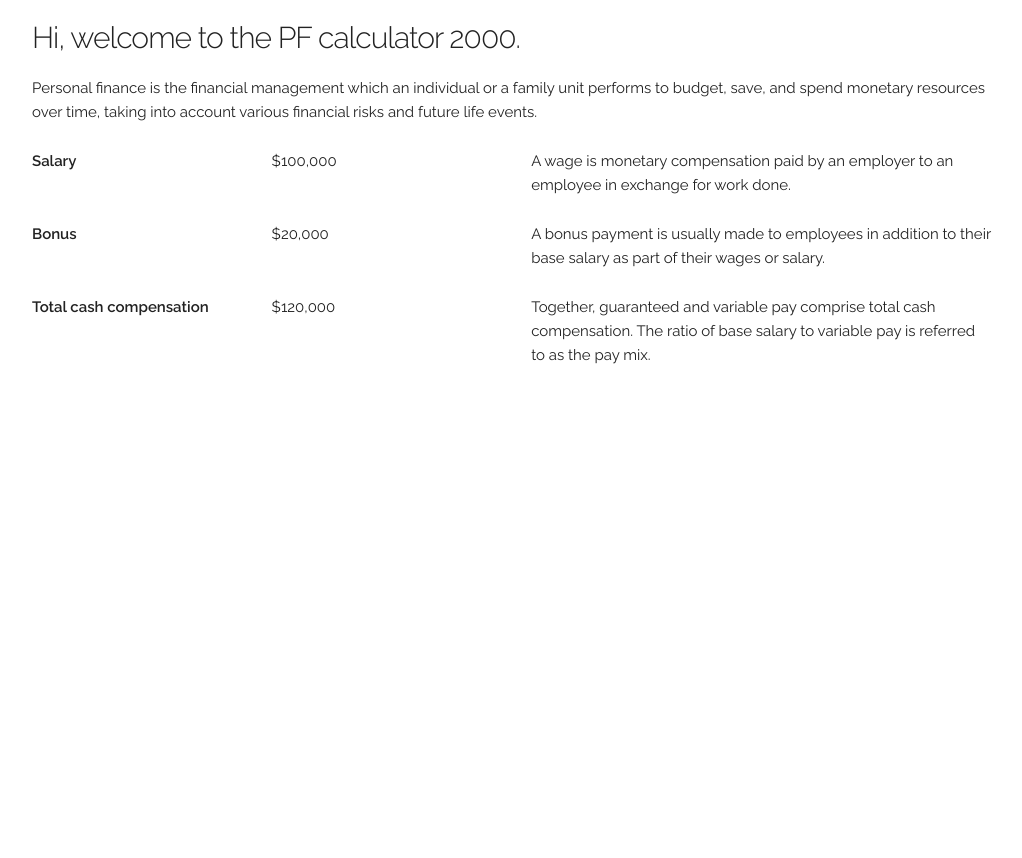
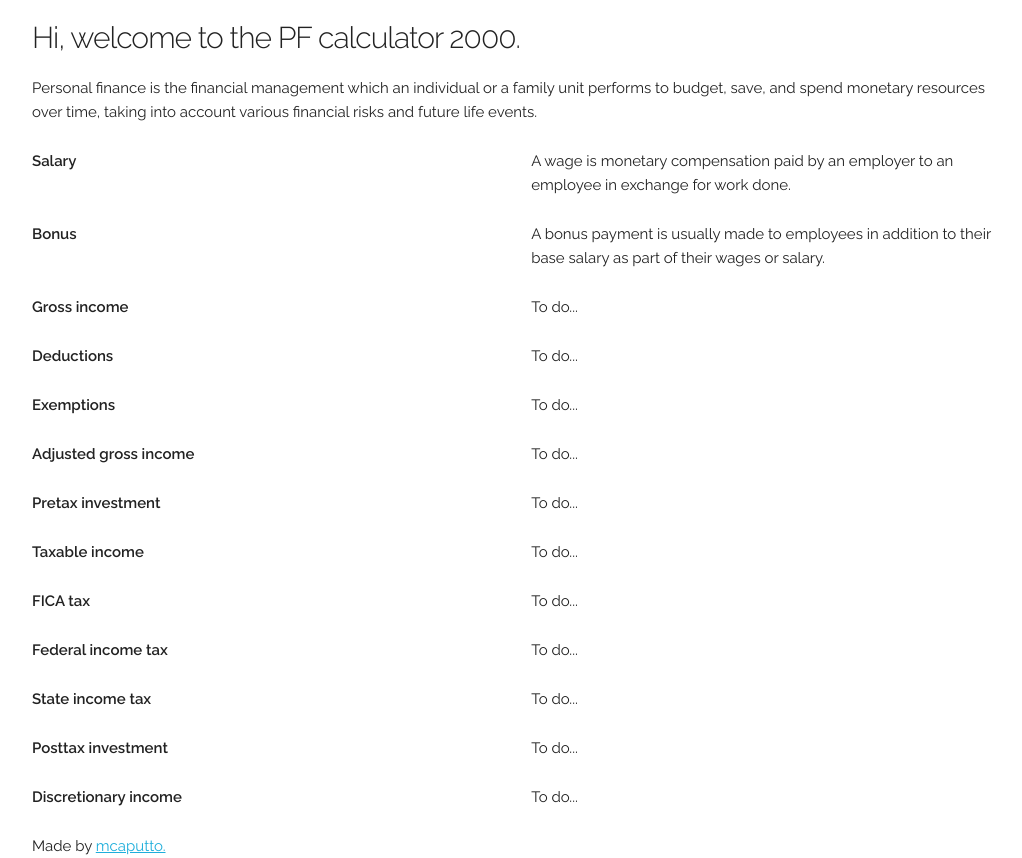
Before and after one commit to mcaputto/react-money, a React (Create React App) app: page / in a window 1280 px wide. Shown: the whole page, without its empty margins (128-1150 px from the left). Before the commit the page ends 800 px from the top, so only its background shows below. Built offline with nearby package versions, Linux system fonts and the light colour scheme.

Commit message:
Iterate through object and generate multiple components

```diff
--- a/src/App.js
+++ b/src/App.js
@@ -7,18 +7,68 @@ import './normalize.css'
 const data = {
     salary: {
         name: 'Salary',
+        value: '$100,000',
         description: 'A wage is monetary compensation paid by an employer to an employee in exchange for work done.',
-        amount: '$100,000',
     },
     bonus: {
         name: 'Bonus',
+        value: '$20,000',
         description: 'A bonus payment is usually made to employees in addition to their base salary as part of their wages or salary.',
-        amount: '$20,000',
     },
-    totalCashCompensation: {
-        name: 'Total cash compensation',
-        description: 'Together, guaranteed and variable pay comprise total cash compensation. The ratio of base salary to variable pay is referred to as the pay mix.',
-        amount: '$120,000',
+    grossIncome: {
+        name: 'Gross income',
+        value: '$120,000',
+        description: 'To do...',
+    },
+    deductions: {
+        name: 'Deductions',
+        value: '$ to do...',
+        description: 'To do...',
+    },
+    exemptions: {
+        name: 'Exemptions',
+        value: '$ to do...',
+        description: 'To do...',
+    },
+    adjustedGrossIncome: {
+        name: 'Adjusted gross income',
+        value: '$ to do...',
+        description: 'To do...',
+    },
+    pretaxInvestment: {
+        name: 'Pretax investment',
+        value: '$ to do...',
+        description: 'To do...',
+    },
+    taxableIncome: {
+        name: 'Taxable income',
+        value: '$ to do...',
+        description: 'To do...',
+    },
+    ficaTax: {
+        name: 'FICA tax',
+        value: '$ to do...',
+        description: 'To do...',
+    },
+    federalIncomeTax: {
+        name: 'Federal income tax',
+        value: '$ to do...',
+        description: 'To do...',
+    },
+    stateIncomeTax: {
+        name: 'State income tax',
+        value: '$ to do...',
+        description: 'To do...',
+    },
+    posttaxInvestment: {
+        name: 'Posttax investment',
+        value: '$ to do...',
+        description: 'To do...',
+    },
+    discretionaryIncome: {
+        name: 'Discretionary income',
+        value: '$ to do...',
+        description: 'To do...',
     },
 }
 
@@ -48,40 +98,40 @@ class Header extends Component {
 
 // -BODY----------------------------------------------------------------------
 
-const Body = () =>
-    <div className="row">
-        <div className="row">
-            <AppRow metricName={data.salary.name}
-                    metricValue={data.salary.amount}
-                    metricText={data.salary.description}
-            />
-            <AppRow metricName={data.bonus.name}
-                    metricValue={data.bonus.amount}
-                    metricText={data.bonus.description}
-            />
-            <AppRow metricName={data.totalCashCompensation.name}
-                    metricValue={data.totalCashCompensation.amount}
-                    metricText={data.totalCashCompensation.description}
+class Body extends Component {
+    render() {
+        return (
+            <div className="row">
+                {/* Iterate through object and generate multiple components */}
+                {Object.keys(data).map(key => (
+                    <Metric name={data[key].name}
+                            value={data[key].amount}
+                            description={data[key].description}
+                            key={key}
                     />
-        </div>
-    </div>
+                ))}
+            </div>
+        )
+    }
+}
 
-class AppRow extends Component {
+
+class Metric extends Component {
     render() {
         return (
             <div className="row">
                 <div className="one-half column">
                     <div className="row">
                         <div className="one-half column" style={{textAlign: 'left'}}>
-                            <p>{<strong>{this.props.metricName}</strong>}</p>
+                            <p><strong>{this.props.name}</strong></p>
                         </div>
                         <div className="one-half column" style={{textAlign: 'left'}}>
-                            <p>{this.props.metricValue}</p>
+                            <p>{this.props.value}</p>
                         </div>
                     </div>
                 </div>
                 <div className="one-half column" style={{textAlign: 'left'}}>
-                    <p>{this.props.metricText}</p>
+                    <p>{this.props.description}</p>
                 </div>
             </div>
         )
@@ -97,6 +147,7 @@ class App extends Component {
             <div className="container">
                 <Header />
                 <Body />
+                Made by <a href='https://github.com/mcaputto'>mcaputto.</a>
             </div>
         )
     }
```
